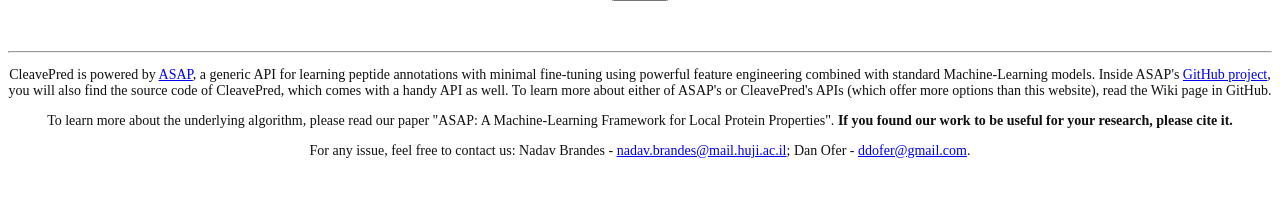
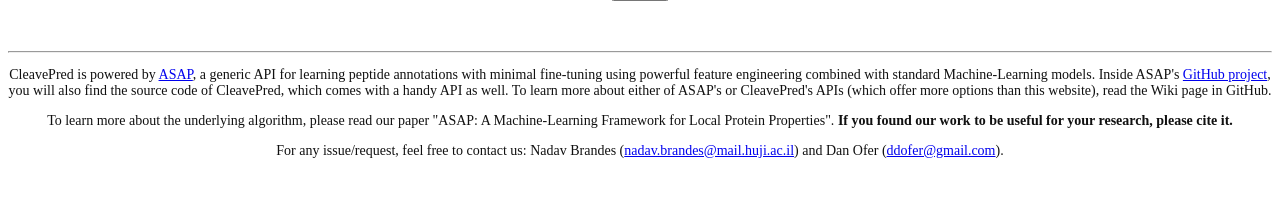
Before and after one commit to ddofer/asap, a Django app: page / in a window 1280 px wide. Shown: the part 576-800 px from the top of the page. Run offline with Django 3.2, Linux system fonts and the light colour scheme; parts of the project's set-up code (start-up, migrations or seed data) failed here and were passed over.

Commit message:
1. small update of the content in cleavepred's web 2. added a toy dataset (phosphoserine) for our tutorial

```diff
--- a/web/cleavage/templates/base.html
+++ b/web/cleavage/templates/base.html
@@ -15,7 +15,7 @@
             <hr/>
             <p>CleavePred is powered by <a href = "https://github.com/ddofer/asap">ASAP</a>, a generic API for learning peptide annotations with minimal fine-tuning using powerful feature engineering combined with standard Machine-Learning models. Inside ASAP's <a href = "https://github.com/ddofer/asap">GitHub project</a>, you will also find the source code of CleavePred, which comes with a handy API as well. To learn more about either of ASAP's or CleavePred's APIs (which offer more options than this website), read the Wiki page in GitHub.</p>
             <p>To learn more about the underlying algorithm, please read our paper "ASAP: A Machine-Learning Framework for Local Protein Properties". <span style = "font-weight: bold;">If you found our work to be useful for your research, please cite it.</span></p>
-            <p>For any issue, feel free to contact us: Nadav Brandes - <a href = "mailto:nadav.brandes@mail.huji.ac.il" target = "_blank">nadav.brandes@mail.huji.ac.il</a>; Dan Ofer - <a href = "mailto:ddofer@gmail.com" target = "_blank">ddofer@gmail.com</a>.</p>
+            <p>For any issue/request, feel free to contact us: Nadav Brandes (<a href = "mailto:nadav.brandes@mail.huji.ac.il" target = "_blank">nadav.brandes@mail.huji.ac.il</a>) and Dan Ofer (<a href = "mailto:ddofer@gmail.com" target = "_blank">ddofer@gmail.com</a>).</p>
         </div>
     </body>
 </html>
```
Also changed, not shown: 2 other files.
